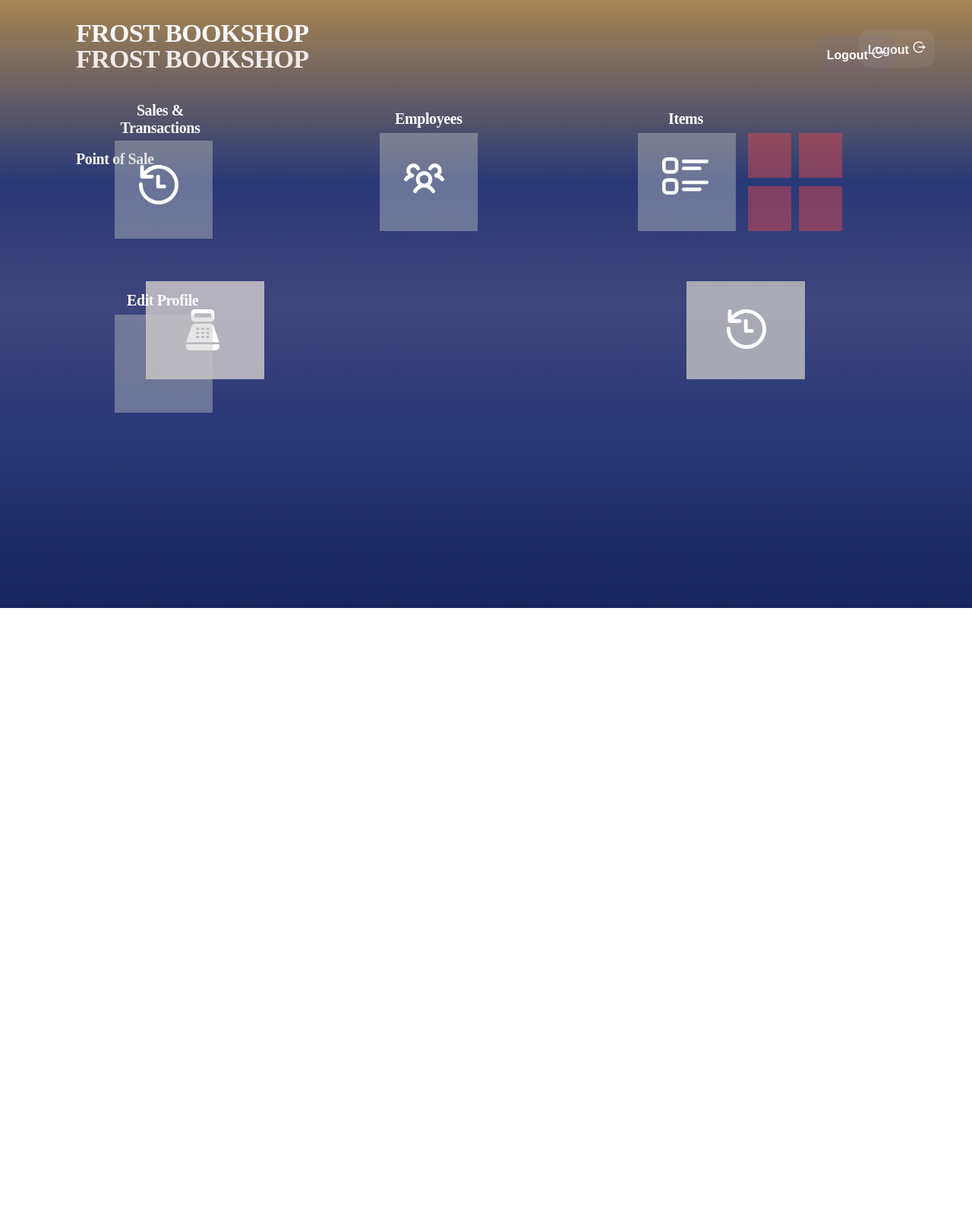
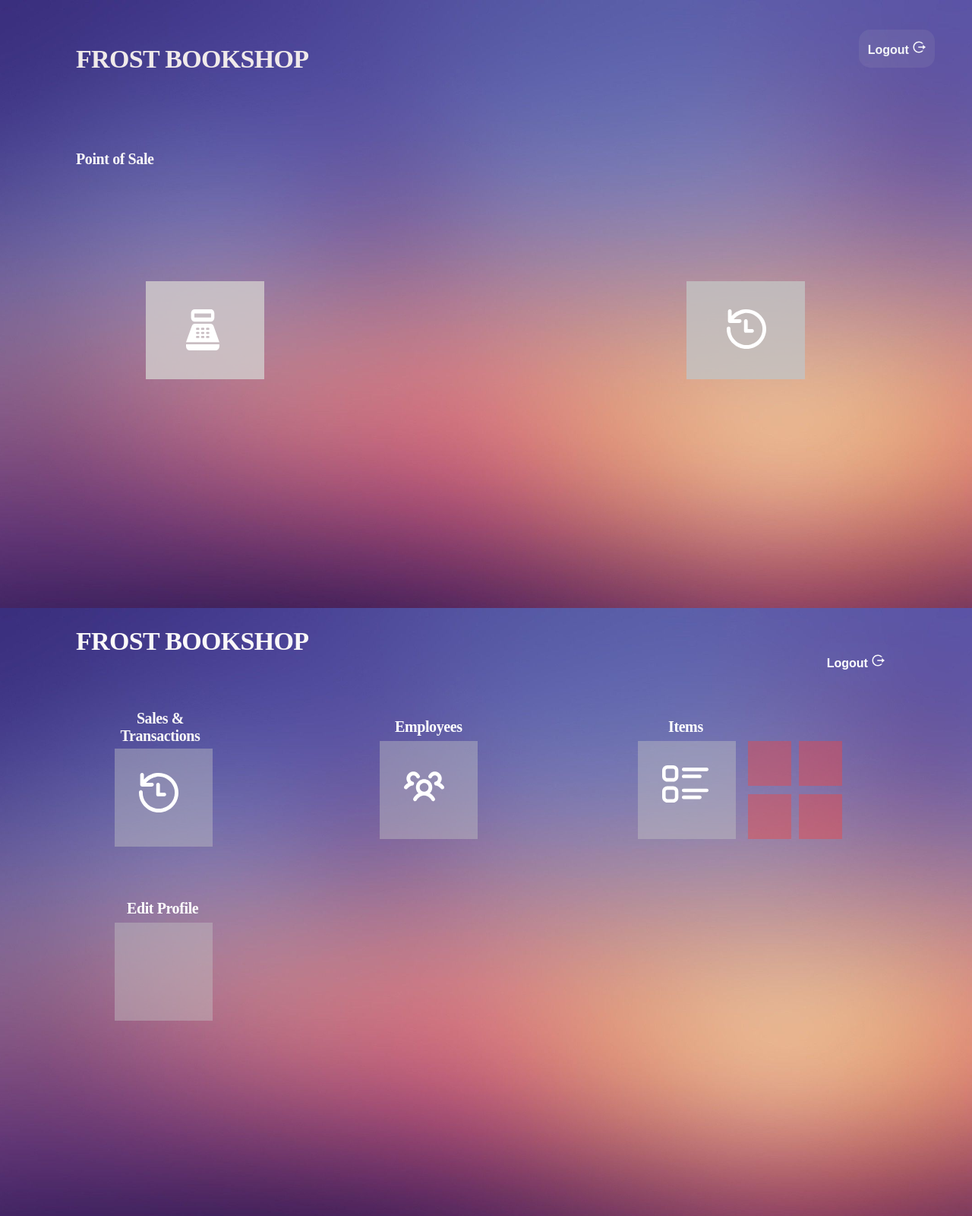
Before and after one commit to munteanurazvanandrei/Bookshop-Management-App, a React (Create React App) app in the folder client/: page /sales_employee in a window 1280 px wide. Shown: the whole page at 76% size. Before the commit the page ends 800 px from the top, so only its background shows below. Built offline with nearby package versions, Linux system fonts and the light colour scheme.

Commit message:
BMA-17-Dashboards    made changes  to background

```diff
--- a/client/src/Components/Employee/Dashboard/employeeDashboard.css
+++ b/client/src/Components/Employee/Dashboard/employeeDashboard.css
@@ -6,15 +6,17 @@
   width: 100vw;
   height: 100vh;
   margin: 0%;
-
-  background: linear-gradient(
+  background: url(background.svg);
+  background-repeat: no-repeat;
+  background-size: cover;
+  /* background: linear-gradient(
     180deg,
     rgb(167, 132, 81) 0%,
     rgba(40, 57, 119, 1) 30%,
     rgba(63, 69, 125, 1) 50%,
     rgba(40, 57, 119, 1) 70%,
     rgba(20, 36, 93, 1) 100%
-  );
+  ); */
   /* ...more css */
 }
 .employee-dashboard-heading {
--- a/client/src/Components/Manager/Dashboard/managerDashboard.css
+++ b/client/src/Components/Manager/Dashboard/managerDashboard.css
@@ -4,23 +4,25 @@
 /* Emphasis on using the "super" parent class, ie. "manager-dashboard" */
 .manager-dashboard {
   /* Manager Dashboard */
-  background: url("./background.svg");
-  /* display: flex;
+  /* background: url("./background.svg"); */
+  display: flex;
   position: relative;
   width: 100vw;
   height: 100vh;
   margin: 0%;
 
-  background: linear-gradient(
+  /* background: linear-gradient(
     180deg,
     rgb(167, 132, 81) 0%,
     rgba(40, 57, 119, 1) 30%,
     rgba(63, 69, 125, 1) 50%,
     rgba(40, 57, 119, 1) 70%,
-    rgba(20, 36, 93, 1) 100% */
-  /* ); */
+    rgba(20, 36, 93, 1) 100%
+  ); */
   /* ...more css */
-  /* background: url(gradient.jpg); */
+  background: url(background.svg);
+  background-repeat: no-repeat;
+  background-size: cover;
 }
 .manager-dashboard-heading {
   /* FROST BOOKSHOP */
@@ -44,7 +46,7 @@
 
   color: #faf8f8;
 }
-.manager-dashboard  .sales-transaction-title {
+.manager-dashboard .sales-transaction-title {
   /* Sales & Transactions */
 
   position: absolute;
@@ -65,7 +67,7 @@
 
   color: #faf8f8;
 }
-.manager-dashboard   .edit-profile-title {
+.manager-dashboard .edit-profile-title {
   /* Edit Profile */
 
   position: absolute;
@@ -86,7 +88,7 @@
 
   color: #ffffff;
 }
-.manager-dashboard  .items-title {
+.manager-dashboard .items-title {
   /* Items */
 
   position: absolute;
@@ -107,7 +109,7 @@
 
   color: #ffffff;
 }
-.manager-dashboard   .employees-title {
+.manager-dashboard .employees-title {
   /* Employees */
 
   position: absolute;
@@ -128,7 +130,7 @@
 
   color: #ffffff;
 }
-.manager-dashboard  .sales-div {
+.manager-dashboard .sales-div {
   /* Rectangle 33 */
 
   position: absolute;
@@ -139,7 +141,7 @@
 
   background: rgba(196, 196, 196, 0.42);
 }
- .manager-dashboard  .employees-div {
+.manager-dashboard .employees-div {
   /* Rectangle 36 */
 
   position: absolute;
@@ -150,7 +152,7 @@
 
   background: rgba(196, 196, 196, 0.42);
 }
-.manager-dashboard  .items-div {
+.manager-dashboard .items-div {
   /* Rectangle 40 */
 
   position: absolute;
@@ -182,7 +184,7 @@
   top: 25%;
   bottom: 0%;
 }
-.manager-dashboard  .manager-dashboard-employees {
+.manager-dashboard .manager-dashboard-employees {
   position: absolute;
   left: 25%;
   right: 0%;
@@ -210,7 +212,7 @@
   background: rgba(232, 72, 72, 0.45);
 }
 
-.manager-dashboard  .pen-dashboard {
+.manager-dashboard .pen-dashboard {
   /* Rectangle 47 */
 
   position: absolute;
@@ -221,7 +223,7 @@
 
   background: rgba(232, 72, 72, 0.45);
 }
-.manager-dashboard  .primary-dashboard {
+.manager-dashboard .primary-dashboard {
   /* Rectangle 48 */
 
   position: absolute;
@@ -232,7 +234,7 @@
 
   background: rgba(232, 72, 72, 0.45);
 }
-.manager-dashboard  .exercisebook-dashboard {
+.manager-dashboard .exercisebook-dashboard {
   /* Rectangle 49 */
 
   position: absolute;
@@ -244,7 +246,7 @@
   background: rgba(232, 72, 72, 0.45);
 }
 
-.manager-dashboard  .btn {
+.manager-dashboard .btn {
   /* Rectangle 6 */
 
   position: absolute;
@@ -255,11 +257,10 @@
   height: 50px;
   left: 1077px;
   top: 46px;
-   border: none;
+  border: none;
   background: rgba(96, 102, 180, 0.1);
   border-radius: 15px;
   color: #ffffff;
-
 }
 .manager-dashboard div p {
   color: beige;
```
Also changed, not shown: client/src/Components/Employee/Dashboard/background.svg (added).
